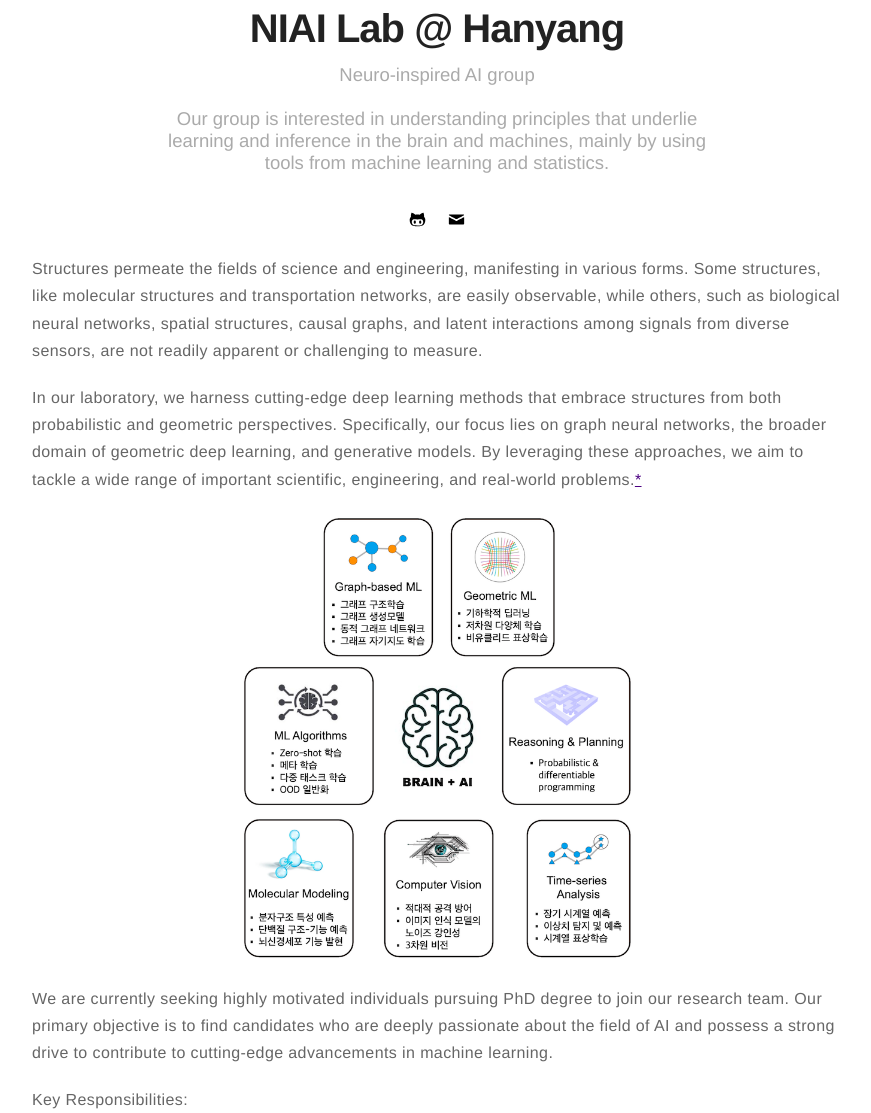
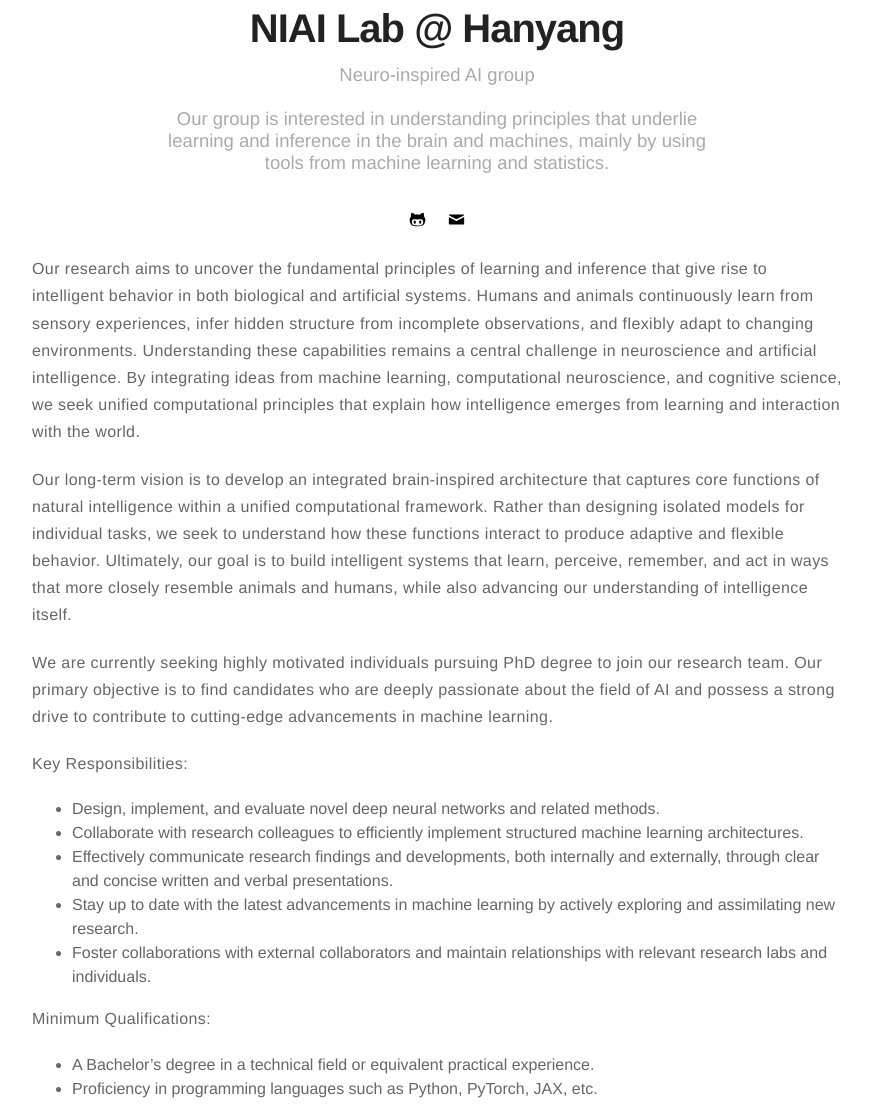
Before and after one commit to kijungyoon/kijungyoon.github.io, a Jekyll site: the page built from research.md, in a window 1280 px wide and 1400 px high, scrolled down 231 px, cut to the strip 0-1113 px from the top of the window. Shown: the whole strip, without its empty margins (203-1074 px from the left). Built offline with Jekyll 4.4.1, drawn with Linux system fonts in a browser that asks for light colours; some of the changed text lies outside the part shown.

Commit message:
Update research.md

```diff
--- a/research.md
+++ b/research.md
@@ -4,14 +4,9 @@ layout: page
 ---
 
 
-<p>Structures permeate the fields of science and engineering, manifesting in various forms. Some structures, like molecular structures and transportation networks, are easily observable, while others, such as biological neural networks, spatial structures, causal graphs, and latent interactions among signals from diverse sensors, are not readily apparent or challenging to measure.</p>
+<p>Our research aims to uncover the fundamental principles of learning and inference that give rise to intelligent behavior in both biological and artificial systems. Humans and animals continuously learn from sensory experiences, infer hidden structure from incomplete observations, and flexibly adapt to changing environments. Understanding these capabilities remains a central challenge in neuroscience and artificial intelligence. By integrating ideas from machine learning, computational neuroscience, and cognitive science, we seek unified computational principles that explain how intelligence emerges from learning and interaction with the world.</p>
 
-<p>In our laboratory, we harness cutting-edge deep learning methods that embrace structures from both probabilistic and geometric perspectives. Specifically, our focus lies on graph neural networks, the broader domain of geometric deep learning, and generative models. By leveraging these approaches, we aim to tackle a wide range of important scientific, engineering, and real-world problems.<a href="https://niai-lab.github.io/GraphML-JC/suggested_reading.html" target="_blank" rel="noopener noreferrer">*</a></p>
-
-<div class="center">
-    <center><img class="image" src="https://kijungyoon.github.io/assets/images/research.png" alt="Alt Text" width="400"></center>
-    <figcaption class="caption"></figcaption>
-</div>
+<p>Our long-term vision is to develop an integrated brain-inspired architecture that captures core functions of natural intelligence within a unified computational framework. Rather than designing isolated models for individual tasks, we seek to understand how these functions interact to produce adaptive and flexible behavior. Ultimately, our goal is to build intelligent systems that learn, perceive, remember, and act in ways that more closely resemble animals and humans, while also advancing our understanding of intelligence itself.</p>
 
 
 We are currently seeking highly motivated individuals pursuing PhD degree to join our research team. Our primary objective is to find candidates who are deeply passionate about the field of AI and possess a strong drive to contribute to cutting-edge advancements in machine learning.
@@ -27,5 +22,4 @@ We are currently seeking highly motivated individuals pursuing PhD degree to joi
 <b>Minimum Qualifications:</b>
 
 - A Bachelor's degree in a technical field or equivalent practical experience.
-- Proficiency in programming languages such as Python, PyTorch, Tensorflow, etc.
-- Demonstrated passion for AI.
+- Proficiency in programming languages such as Python, PyTorch, JAX, etc.
```
